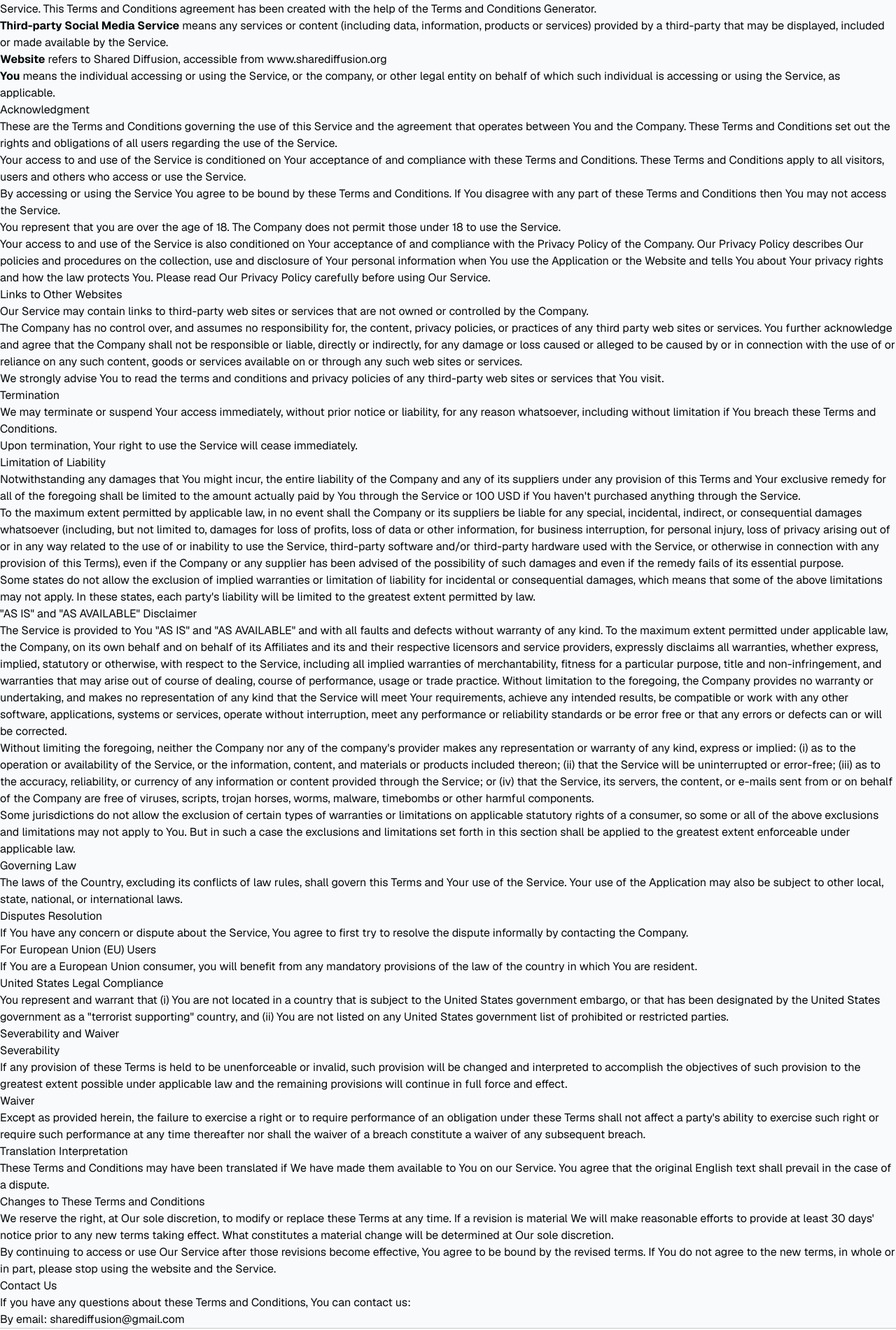
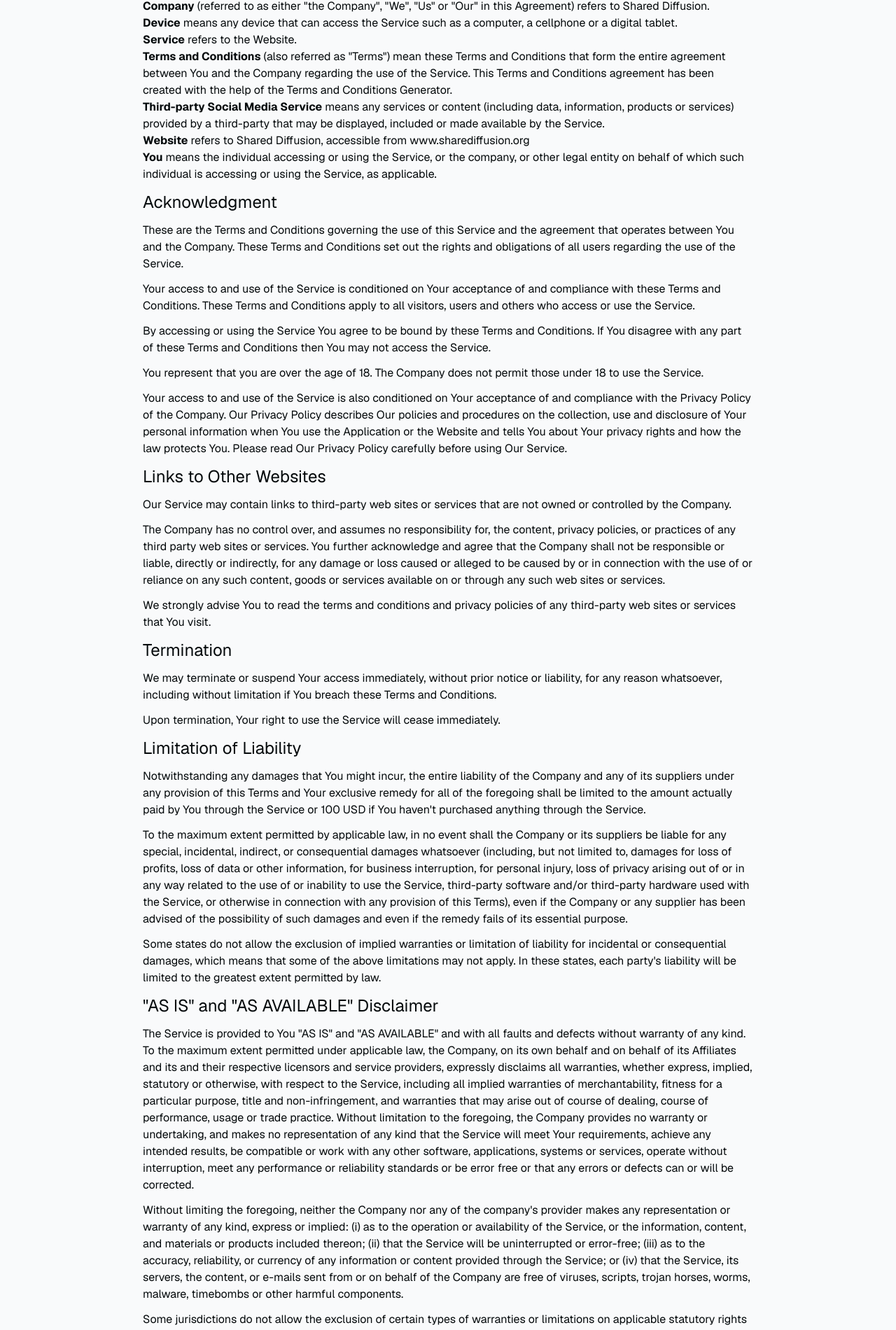
Before and after one commit to killacan/sharediffusion, a Next.js app: page /tos in a window 1280 px wide. Shown: the part 490-2390 px from the top of the page at 70% size. Built offline with nearby package versions, Linux system fonts and the light colour scheme; no server answers.

Commit message:
format TOS and Privacy Policy

```diff
--- a/app/privacypolicy/page.tsx
+++ b/app/privacypolicy/page.tsx
@@ -2,25 +2,26 @@
 
 export default function PrivacyPolicy() {
 
+    let subheading = "text-2xl"
+
     return (
-        <div>
-            <h1>Privacy Policy for share diffusion</h1>
+        <div className="flex-1 w-full flex flex-col gap-20 items-center">
+            <div className="animate-in flex-1 flex flex-col gap-3 opacity-0 max-w-4xl px-3">
+                <h1 className="text-3xl">Privacy Policy for share diffusion</h1>
 
                 <p>At share diffusion, accessible from sharediffusion.org, one of our main priorities is the privacy of our visitors. This Privacy Policy document contains types of information that is collected and recorded by share diffusion and how we use it.</p>
 
                 <p>If you have additional questions or require more information about our Privacy Policy, do not hesitate to contact us.</p>
 
-            <h2>Log Files</h2>
+                <h2 className={subheading}>Log Files</h2>
 
                 <p>share diffusion follows a standard procedure of using log files. These files log visitors when they visit websites. All hosting companies do this and a part of hosting services' analytics. The information collected by log files include internet protocol (IP) addresses, browser type, Internet Service Provider (ISP), date and time stamp, referring/exit pages, and possibly the number of clicks. These are not linked to any information that is personally identifiable. The purpose of the information is for analyzing trends, administering the site, tracking users' movement on the website, and gathering demographic information. Our Privacy Policy was created with the help of the <a href="https://www.privacypolicygenerator.org">Privacy Policy Generator</a>.</p>
 
-            <h2>Cookies and Web Beacons</h2>
+                <h2 className={subheading}>Cookies and Web Beacons</h2>
 
                 <p>Like any other website, share diffusion uses "cookies". These cookies are used to store information including visitors' preferences, and the pages on the website that the visitor accessed or visited. The information is used to optimize the users' experience by customizing our web page content based on visitors' browser type and/or other information.</p>
 
-
-
-            <h2>Privacy Policies</h2>
+                <h2 className={subheading}>Privacy Policies</h2>
 
                 <p>You may consult this list to find the Privacy Policy for each of the advertising partners of share diffusion.</p>
 
@@ -28,25 +29,26 @@
 
                 <p>Note that share diffusion has no access to or control over these cookies that are used by third-party advertisers.</p>
 
-            <h2>Third Party Privacy Policies</h2>
+                <h2 className={subheading}>Third Party Privacy Policies</h2>
 
                 <p>share diffusion's Privacy Policy does not apply to other advertisers or websites. Thus, we are advising you to consult the respective Privacy Policies of these third-party ad servers for more detailed information. It may include their practices and instructions about how to opt-out of certain options. </p>
 
                 <p>You can choose to disable cookies through your individual browser options. To know more detailed information about cookie management with specific web browsers, it can be found at the browsers' respective websites.</p>
 
-            <h2>Children's Information</h2>
+                <h2 className={subheading}>Children's Information</h2>
 
                 <p>Another part of our priority is adding protection for children while using the internet. We encourage parents and guardians to observe, participate in, and/or monitor and guide their online activity.</p>
 
                 <p>share diffusion does not knowingly collect any Personal Identifiable Information from children under the age of 13. If you think that your child provided this kind of information on our website, we strongly encourage you to contact us immediately and we will do our best efforts to promptly remove such information from our records.</p>
 
-            <h2>Online Privacy Policy Only</h2>
+                <h2 className={subheading}>Online Privacy Policy Only</h2>
 
                 <p>This Privacy Policy applies only to our online activities and is valid for visitors to our website with regards to the information that they shared and/or collect in share diffusion. This policy is not applicable to any information collected offline or via channels other than this website.</p>
 
-            <h2>Consent</h2>
+                <h2 className={subheading}>Consent</h2>
 
                 <p>By using our website, you hereby consent to our Privacy Policy and agree to its Terms and Conditions.</p>
             </div>
+        </div>
     )
 }
--- a/app/tos/page.tsx
+++ b/app/tos/page.tsx
@@ -2,15 +2,21 @@
 
 export default function Tos() {
 
+    let subheading = "text-2xl"
+
     return (
-        <div>
-            <h1>Terms and Conditions</h1>
+        <div className="flex-1 w-full flex flex-col gap-20 items-center">
+            <div className="animate-in flex-1 flex flex-col gap-3 opacity-0 max-w-4xl px-3">
+                <h1 className="text-3xl">Terms and Conditions</h1>
+                <div className="gap-0">
                     <p>Last updated: January 10, 2024</p>
                     <p>Please read these terms and conditions carefully before using Our Service.</p>
                     <h2>Interpretation and Definitions</h2>
                     <h3>Interpretation</h3>
                     <p>The words of which the initial letter is capitalized have meanings defined under the following conditions. The following definitions shall have the same meaning regardless of whether they appear in singular or in plural.</p>
-<h3>Definitions</h3>
+                </div>
+
+                <h3 className={subheading}>Definitions</h3>
                 <p>For the purposes of these Terms and Conditions:</p>
                 <ul>
                     <li>
@@ -41,51 +47,52 @@
                         <p><strong>You</strong> means the individual accessing or using the Service, or the company, or other legal entity on behalf of which such individual is accessing or using the Service, as applicable.</p>
                     </li>
                 </ul>
-<h2>Acknowledgment</h2>
+                <h2 className={subheading}>Acknowledgment</h2>
                 <p>These are the Terms and Conditions governing the use of this Service and the agreement that operates between You and the Company. These Terms and Conditions set out the rights and obligations of all users regarding the use of the Service.</p>
                 <p>Your access to and use of the Service is conditioned on Your acceptance of and compliance with these Terms and Conditions. These Terms and Conditions apply to all visitors, users and others who access or use the Service.</p>
                 <p>By accessing or using the Service You agree to be bound by these Terms and Conditions. If You disagree with any part of these Terms and Conditions then You may not access the Service.</p>
                 <p>You represent that you are over the age of 18. The Company does not permit those under 18 to use the Service.</p>
                 <p>Your access to and use of the Service is also conditioned on Your acceptance of and compliance with the Privacy Policy of the Company. Our Privacy Policy describes Our policies and procedures on the collection, use and disclosure of Your personal information when You use the Application or the Website and tells You about Your privacy rights and how the law protects You. Please read Our Privacy Policy carefully before using Our Service.</p>
-<h2>Links to Other Websites</h2>
+                <h2 className={subheading}>Links to Other Websites</h2>
                 <p>Our Service may contain links to third-party web sites or services that are not owned or controlled by the Company.</p>
                 <p>The Company has no control over, and assumes no responsibility for, the content, privacy policies, or practices of any third party web sites or services. You further acknowledge and agree that the Company shall not be responsible or liable, directly or indirectly, for any damage or loss caused or alleged to be caused by or in connection with the use of or reliance on any such content, goods or services available on or through any such web sites or services.</p>
                 <p>We strongly advise You to read the terms and conditions and privacy policies of any third-party web sites or services that You visit.</p>
-<h2>Termination</h2>
+                <h2 className={subheading}>Termination</h2>
                 <p>We may terminate or suspend Your access immediately, without prior notice or liability, for any reason whatsoever, including without limitation if You breach these Terms and Conditions.</p>
                 <p>Upon termination, Your right to use the Service will cease immediately.</p>
-<h2>Limitation of Liability</h2>
+                <h2 className={subheading}>Limitation of Liability</h2>
                 <p>Notwithstanding any damages that You might incur, the entire liability of the Company and any of its suppliers under any provision of this Terms and Your exclusive remedy for all of the foregoing shall be limited to the amount actually paid by You through the Service or 100 USD if You haven't purchased anything through the Service.</p>
                 <p>To the maximum extent permitted by applicable law, in no event shall the Company or its suppliers be liable for any special, incidental, indirect, or consequential damages whatsoever (including, but not limited to, damages for loss of profits, loss of data or other information, for business interruption, for personal injury, loss of privacy arising out of or in any way related to the use of or inability to use the Service, third-party software and/or third-party hardware used with the Service, or otherwise in connection with any provision of this Terms), even if the Company or any supplier has been advised of the possibility of such damages and even if the remedy fails of its essential purpose.</p>
                 <p>Some states do not allow the exclusion of implied warranties or limitation of liability for incidental or consequential damages, which means that some of the above limitations may not apply. In these states, each party's liability will be limited to the greatest extent permitted by law.</p>
-<h2>&quot;AS IS&quot; and &quot;AS AVAILABLE&quot; Disclaimer</h2>
+                <h2 className={subheading}>&quot;AS IS&quot; and &quot;AS AVAILABLE&quot; Disclaimer</h2>
                 <p>The Service is provided to You &quot;AS IS&quot; and &quot;AS AVAILABLE&quot; and with all faults and defects without warranty of any kind. To the maximum extent permitted under applicable law, the Company, on its own behalf and on behalf of its Affiliates and its and their respective licensors and service providers, expressly disclaims all warranties, whether express, implied, statutory or otherwise, with respect to the Service, including all implied warranties of merchantability, fitness for a particular purpose, title and non-infringement, and warranties that may arise out of course of dealing, course of performance, usage or trade practice. Without limitation to the foregoing, the Company provides no warranty or undertaking, and makes no representation of any kind that the Service will meet Your requirements, achieve any intended results, be compatible or work with any other software, applications, systems or services, operate without interruption, meet any performance or reliability standards or be error free or that any errors or defects can or will be corrected.</p>
                 <p>Without limiting the foregoing, neither the Company nor any of the company's provider makes any representation or warranty of any kind, express or implied: (i) as to the operation or availability of the Service, or the information, content, and materials or products included thereon; (ii) that the Service will be uninterrupted or error-free; (iii) as to the accuracy, reliability, or currency of any information or content provided through the Service; or (iv) that the Service, its servers, the content, or e-mails sent from or on behalf of the Company are free of viruses, scripts, trojan horses, worms, malware, timebombs or other harmful components.</p>
                 <p>Some jurisdictions do not allow the exclusion of certain types of warranties or limitations on applicable statutory rights of a consumer, so some or all of the above exclusions and limitations may not apply to You. But in such a case the exclusions and limitations set forth in this section shall be applied to the greatest extent enforceable under applicable law.</p>
-<h2>Governing Law</h2>
+                <h2 className={subheading}>Governing Law</h2>
                 <p>The laws of the Country, excluding its conflicts of law rules, shall govern this Terms and Your use of the Service. Your use of the Application may also be subject to other local, state, national, or international laws.</p>
-<h2>Disputes Resolution</h2>
+                <h2 className={subheading}>Disputes Resolution</h2>
                 <p>If You have any concern or dispute about the Service, You agree to first try to resolve the dispute informally by contacting the Company.</p>
-<h2>For European Union (EU) Users</h2>
+                <h2 className={subheading}>For European Union (EU) Users</h2>
                 <p>If You are a European Union consumer, you will benefit from any mandatory provisions of the law of the country in which You are resident.</p>
-<h2>United States Legal Compliance</h2>
+                <h2 className={subheading}>United States Legal Compliance</h2>
                 <p>You represent and warrant that (i) You are not located in a country that is subject to the United States government embargo, or that has been designated by the United States government as a &quot;terrorist supporting&quot; country, and (ii) You are not listed on any United States government list of prohibited or restricted parties.</p>
-<h2>Severability and Waiver</h2>
-<h3>Severability</h3>
+                <h2 className={subheading}>Severability and Waiver</h2>
+                <h3 className={subheading}>Severability</h3>
                 <p>If any provision of these Terms is held to be unenforceable or invalid, such provision will be changed and interpreted to accomplish the objectives of such provision to the greatest extent possible under applicable law and the remaining provisions will continue in full force and effect.</p>
-<h3>Waiver</h3>
+                <h3 className={subheading}>Waiver</h3>
                 <p>Except as provided herein, the failure to exercise a right or to require performance of an obligation under these Terms shall not affect a party's ability to exercise such right or require such performance at any time thereafter nor shall the waiver of a breach constitute a waiver of any subsequent breach.</p>
-<h2>Translation Interpretation</h2>
+                <h2 className={subheading}>Translation Interpretation</h2>
                 <p>These Terms and Conditions may have been translated if We have made them available to You on our Service.
                 You agree that the original English text shall prevail in the case of a dispute.</p>
-<h2>Changes to These Terms and Conditions</h2>
+                <h2 className={subheading}>Changes to These Terms and Conditions</h2>
                 <p>We reserve the right, at Our sole discretion, to modify or replace these Terms at any time. If a revision is material We will make reasonable efforts to provide at least 30 days' notice prior to any new terms taking effect. What constitutes a material change will be determined at Our sole discretion.</p>
                 <p>By continuing to access or use Our Service after those revisions become effective, You agree to be bound by the revised terms. If You do not agree to the new terms, in whole or in part, please stop using the website and the Service.</p>
-<h2>Contact Us</h2>
+                <h2 className={subheading}>Contact Us</h2>
                 <p>If you have any questions about these Terms and Conditions, You can contact us:</p>
                 <ul>
                     <li>By email: sharediffusion@gmail.com</li>
                 </ul>
             </div>
+        </div>
     )
 }
```
Lines whose indentation alone changed are shown as unchanged.
